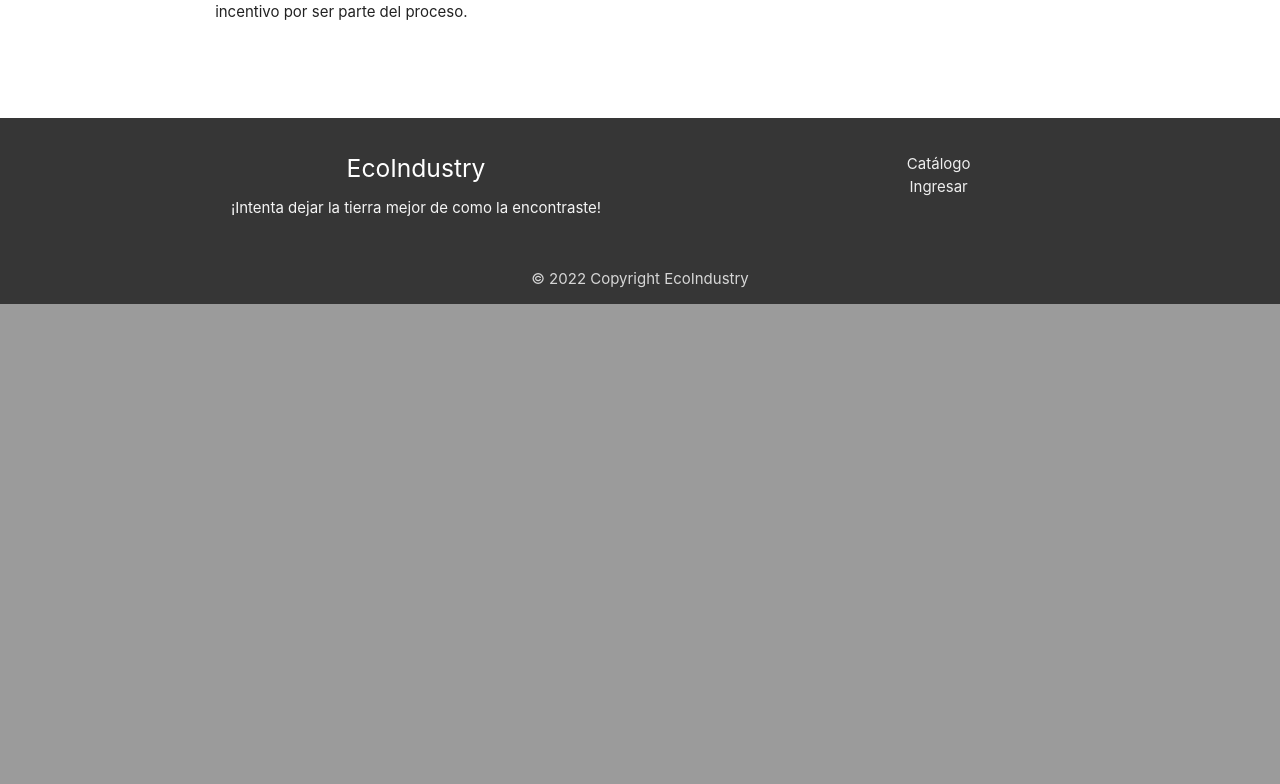
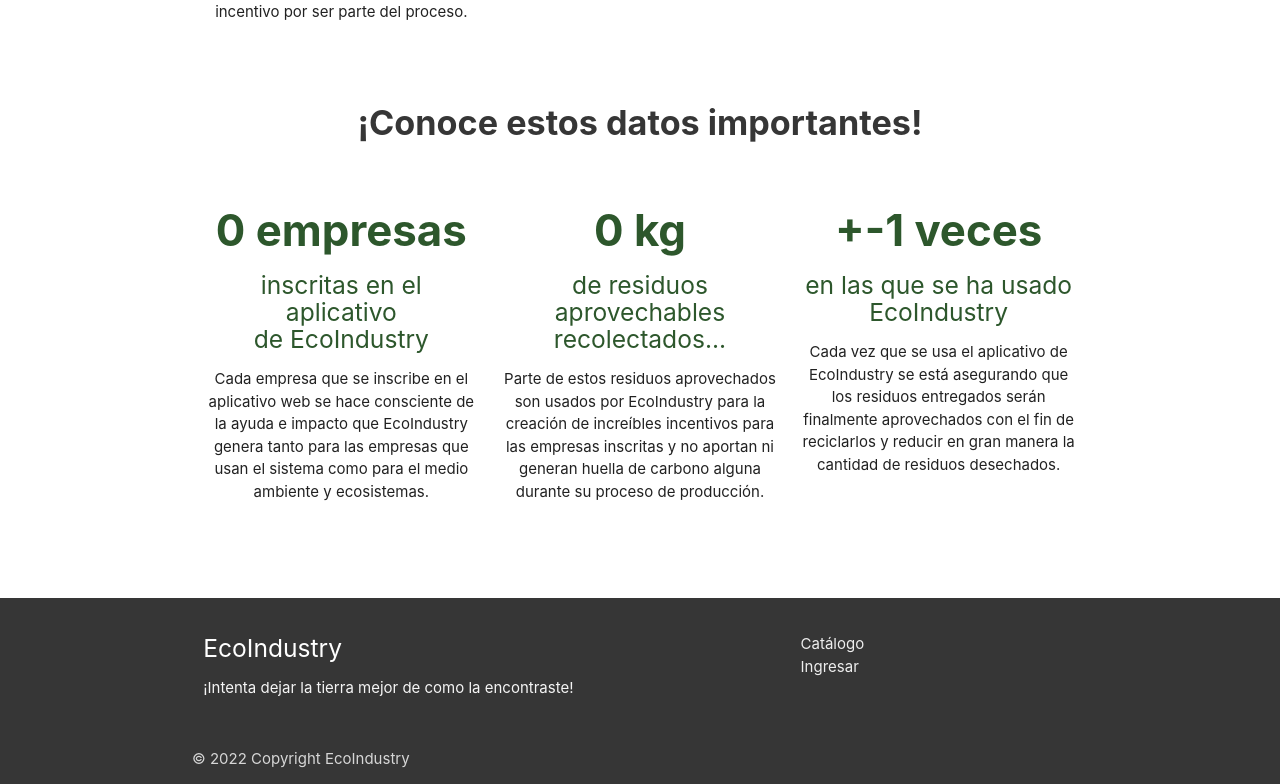
Before and after one commit to Paulina-Lopez/EcoIndustry, a Django app: page / in a window 1280 px wide. Shown: the part 910-1694 px from the top of the page. Before the commit the page ends 1214 px from the top, so only its background shows below. Run offline with Django 4.2, Linux system fonts and the light colour scheme; data that the repository does not hold is empty.

Commit message:
Estadisticas

```diff
--- a/appEcoindustry/models.py
+++ b/appEcoindustry/models.py
@@ -2,6 +2,9 @@ from unittest.util import _MAX_LENGTH
 from django.db import models
 
 # Create your models here.
+class InfoImpacto(models.Model):
+    pesoTotal = models.PositiveIntegerField(null=False)
+
 class TipoUsuario(models.Model):
     idtipousuario = models.SmallIntegerField(primary_key=True)
     desctipousuario = models.CharField(max_length=20)
--- a/appEcoindustry/templates/addBonos.html
+++ b/appEcoindustry/templates/addBonos.html
@@ -44,7 +44,7 @@
                             <div class="input-field col s12">
                                 <i class="material-icons prefix">account_circle</i>
                                 <select id="select" name="nombreEmpresa" autofocus>
-                                    {%for empresa in empresas%}
+                                    {% for empresa in empresas %}
                                     <option>{{empresa.nombreEmpresa}}</option>
                                     {% endfor %}
                                 </select>
--- a/appEcoindustry/templates/index.html
+++ b/appEcoindustry/templates/index.html
@@ -22,7 +22,10 @@
                 <li><a class="modal-trigger" href="#modal4">Agenda</a></li>
                 <li><a href="/bonos/{{name}}">Bonificaciones</a></li>
                 <li><a href="/ayuda/">Ayuda</a></li>
-                <b><li><a class="dropdown-trigger" data-target="dropdown1">{{name}}<i class="material-icons right">arrow_drop_down</i></a></li></b>
+                <b>
+                    <li><a class="dropdown-trigger" data-target="dropdown1">{{name}}<i
+                                class="material-icons right">arrow_drop_down</i></a></li>
+                </b>
                 {% else %}
                 <li><a href="/ayuda/">Ayuda</a></li>
                 <li><a href="/bonos1/">Catálogo</a></li>
@@ -81,9 +84,6 @@
                             y envoltorios plásticos.
                             Vidrio: Botellas, frascos, recipientes y materiales compuestos de vidrio.</p>
                     </div>
-                </div>
-            </div>
-
                 </div>
             </div>
 
@@ -148,7 +148,8 @@
                         <h4 class="black-text">¡Queremos conocer tu opinión!</h4>
                         <br>
                         <p>
-                    Para EcoIndustry es de gran importancia conocer la apreciación que tienes sobre el proceso de
+                            Para EcoIndustry es de gran importancia conocer la apreciación que tienes sobre el proceso
+                            de
                             entrega,
                             transformación, y redención. Así que déjanos tu experiencia, queja u/y opinión con el fin de
                             contribuir
@@ -180,6 +181,61 @@
                 </div>
                 {% endif %}
 
+                <br>
+                <div class="row">
+                    <h4 style="text-align: center; color:#363636;"><b>¡Conoce estos datos importantes!</b></h4>
+                    <br>
+                    <div class="col s12 m4">
+                        <div class="icon-block">
+                            <h3 class="center">
+                                <font class="fas fa-recycle" style="color:#2d572c;"><b>{{empresas_a}} empresas</b>
+                                </font>
+                            </h3>
+                            <h5 class="center" style="color:#2d572c;">inscritas en el aplicativo <br> de EcoIndustry
+                            </h5>
+
+                            <p class="center">Cada empresa que se inscribe en el aplicativo web se hace
+                                consciente de la ayuda e impacto que EcoIndustry genera tanto para las empresas que usan
+                                el sistema como para el medio ambiente y ecosistemas.
+                            </p>
+                        </div>
+                    </div>
+                    <div class="col s12 m4">
+                        <div class="icon-block">
+                            <h3 class="center">
+                                <font class="fas fa-recycle" style="color:#2d572c;"><b>{{peso_total}} kg</b></font>
+                            </h3>
+                            <h5 class="center" style="color:#2d572c;">de residuos aprovechables <br> recolectados...
+                            </h5>
+
+                            <p class="center">Parte de estos residuos aprovechados son usados por EcoIndustry para la
+                                creación
+                                de increíbles incentivos
+                                para las empresas inscritas y no aportan ni generan huella de carbono alguna durante su
+                                proceso
+                                de producción.
+                            </p>
+                        </div>
+                    </div>
+                    <div class="col s12 m4">
+                        <div class="icon-block">
+                            <h3 class="center">
+                                <font class="fas fa-recycle" style="color:#2d572c;"><b>+{{uso_total}} veces</b></font>
+                            </h3>
+                            <h5 class="center" style="color:#2d572c;">en las que se ha usado <br> EcoIndustry</h5>
+
+                            <p class="center">Cada vez que se usa el aplicativo de EcoIndustry se está asegurando que
+                                los
+                                residuos entregados
+                                serán finalmente aprovechados con el fin de reciclarlos y reducir en gran manera la
+                                cantidad de
+                                residuos desechados.
+                            </p>
+                        </div>
+                    </div>
+                </div>
+        </div>
+    </div>
 
     <br><br>
     <footer class="page-footer" style="background-color: #363636;">
@@ -189,7 +245,8 @@
                     <h5 class="white-text">EcoIndustry</h5>
                     <p class="grey-text text-lighten-4">¡Intenta dejar la tierra mejor de como la encontraste!</p>
                 </div>
-                <div class="col l4 offset-l2 s12">                  <ul>
+                <div class="col l4 offset-l2 s12">
+                    <ul>
                         {% if name %}
                         <li><a class="grey-text text-lighten-3" href="/">Inicio</a></li>
                         <li><a class="grey-text text-lighten-3" href="/verCatalogo/">Catálogo</a></li>
@@ -241,7 +298,7 @@
         });
     </script>
     <script>
-        document.addEventListener('DOMContentLoaded', function() {
+        document.addEventListener('DOMContentLoaded', function () {
             var elems = document.querySelectorAll('.dropdown-trigger');
             var instances = M.Dropdown.init(elems);
         });
--- a/appEcoindustry/views.py
+++ b/appEcoindustry/views.py
@@ -1,5 +1,5 @@
 from django.shortcuts import render, redirect
-from .models import Comentario, TipoUsuario, Usuario, Puntos_Usuarios, Bonificacion, Agenda, Vehiculo
+from .models import InfoImpacto, Comentario, TipoUsuario, Usuario, Puntos_Usuarios, Bonificacion, Agenda, Vehiculo
 from django.contrib import messages
 from django.contrib.auth import authenticate, login
 
@@ -10,10 +10,38 @@ def inicioUsuario(request, nombre):
 
 
 def inicio(request):
-    return render(request, 'index.html')
+    try:
+        peso_total = 0
+        uso_total = 0
+        totalPeso = InfoImpacto.objects.all()
+    except:
+        try:
+            total_empresas = 0
+            empresas = Usuario.objects.all()
+        except:
+            return render(request, 'index.html', {'peso_total': peso_total, 'empresas_a': total_empresas, 'uso_total':uso_total-1})
+        else:
+            for empresa in empresas:
+                total_empresas = total_empresas + 1
+            return render(request, 'index.html', {'peso_total': peso_total, 'empresas_a': total_empresas,  'uso_total':uso_total-1})
+    else:
+        for peso in totalPeso:
+            peso_total = peso_total + peso.pesoTotal
+            uso_total = uso_total + 1
+        try:
+            total_empresas = 0
+            empresas = Usuario.objects.all()
+        except:
+            return render(request, 'index.html', {'peso_total': peso_total, 'empresas_a': total_empresas,  'uso_total':uso_total-1})
+        else:
+            for empresa in empresas:
+                total_empresas = total_empresas + 1
+            return render(request, 'index.html', {'peso_total': peso_total, 'empresas_a': total_empresas,  'uso_total':uso_total-1})
+
 
 def preguntas(request):
     return render(request, 'preguntas_frec.html')
+
 
 def bonos(request, nombre):
     empresas = Usuario.objects.all()
@@ -58,6 +86,8 @@ def intercambio(request):
     else:
         print("que material es ese?")
     suma = puntos + cantidad_puntos
+    o_peso = InfoImpacto(pesoTotal=formulario["peso"])
+    o_peso.save()
     o_p = Puntos_Usuarios.objects.filter(identificacion_id=id_empresa).values()
     o_p.update(cantidad=suma)
     return redirect('/administrador/')
@@ -154,8 +184,10 @@ def ingresoIncorrecto(request, mensaje):
             return redirect('/signin/%s' % ("error"))
     return render(request, 'login.html', {"alerta": mensaje})
 
+
 def salir(request):
     return redirect('/')
+
 
 def administrador(request):
     usuario = Usuario.objects.filter(idtipousuario_id=1)
@@ -178,7 +210,8 @@ def editarUsuario(request):
     print(formulario)
     usuario = Usuario.objects.filter(nombreEmpresa=formulario["nombreEmpresa"])
     idusuario = usuario.values()[0]["id"]
-    puntos_usuario = Puntos_Usuarios.objects.filter(identificacion_id=idusuario)
+    puntos_usuario = Puntos_Usuarios.objects.filter(
+        identificacion_id=idusuario)
     puntos_usuario.update(cantidad=formulario["puntos"])
     usuario.update(nombreEmpresa=formulario["nombreEmpresa"], NIT=formulario["NIT"],
                    correo=formulario["correo"], clave=formulario["clave"], direccion=formulario["direccion"])
@@ -209,7 +242,8 @@ def agregarBonos(request):
             nombre=formulario['nombre'], valor=formulario['valor'], imagen=formulario['imagen'])
         bonificacion.save()
     bonos = Bonificacion.objects.all()
-    return render(request, 'addBonos.html', {"bonos": bonos})
+    empresas = Usuario.objects.filter(idtipousuario_id=1).values()
+    return render(request, 'addBonos.html', {"empresas": empresas, "bonos": bonos})
 
 
 def eliminarBonos(request, nombre):
@@ -222,21 +256,24 @@ def agendaAdmin(request):
     vehiculos = Vehiculo.objects.all()
     agendas = Agenda.objects.all()
     empresa = Usuario.objects.filter(idtipousuario_id=1)
-    return render(request, 'agenda.html',  {"agendas": agendas, "vehiculos": vehiculos, "empresas":empresa})
+    return render(request, 'agenda.html',  {"agendas": agendas, "vehiculos": vehiculos, "empresas": empresa})
+
 
 def cambiarEstadoAgenda(request):
     formulario = request.POST.dict()
     print(formulario)
-    agenda = Agenda.objects.filter(idAgenda = formulario["idAgenda"])
-    agenda.update(estado = formulario["estado"])
+    agenda = Agenda.objects.filter(idAgenda=formulario["idAgenda"])
+    agenda.update(estado=formulario["estado"])
     return redirect("/agendaAdmin/")
+
 
 def asignarVehiculo(request):
     formulario = request.POST.dict()
     print(formulario)
-    agenda = Agenda.objects.filter(idAgenda = formulario["idAgenda"])
-    agenda.update(placa = formulario["placa"])
+    agenda = Agenda.objects.filter(idAgenda=formulario["idAgenda"])
+    agenda.update(placa=formulario["placa"])
     return redirect("/agendaAdmin/")
+
 
 def agregarVehiculos(request):
     formulario = request.POST.dict()
@@ -247,6 +284,7 @@ def agregarVehiculos(request):
     vehiculo.save()
     return redirect("/agendaAdmin/")
 
+
 def editarVehiculo(request):
     formulario = request.POST.dict()
     print("editando")
@@ -256,11 +294,12 @@ def editarVehiculo(request):
         placa=formulario["placa"], nombreConductor=formulario["nombreConductor"], capacidad=formulario["capacidad"], disponibilidad=formulario["disponibilidad"])
     return redirect("/agendaAdmin/")
 
+
 def eliminarVehiculo(request, placa):
     vehiculo = Vehiculo.objects.filter(placa=placa)
     try:
-        agenda = Agenda.objects.filter(placa = placa).filter(estado = "En proceso")
-        agenda.update(placa = " ")
+        agenda = Agenda.objects.filter(placa=placa).filter(estado="En proceso")
+        agenda.update(placa=" ")
     except:
         print("no hay agendas de este tipo")
     vehiculo.delete()
```
Also changed, not shown: appEcoindustry/migrations/0011_infoimpacto.py (added). Lines whose indentation alone changed are shown as unchanged.
